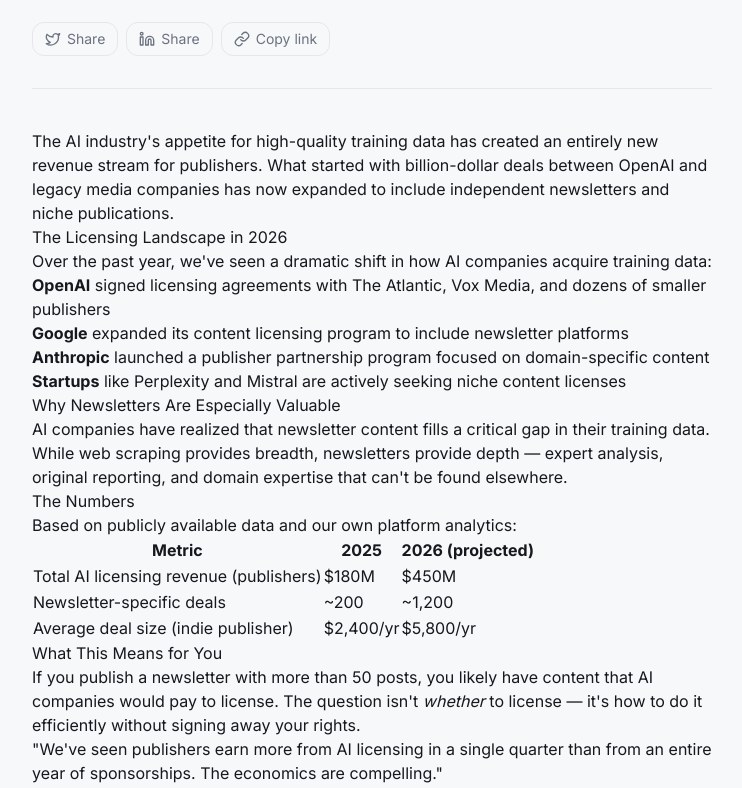
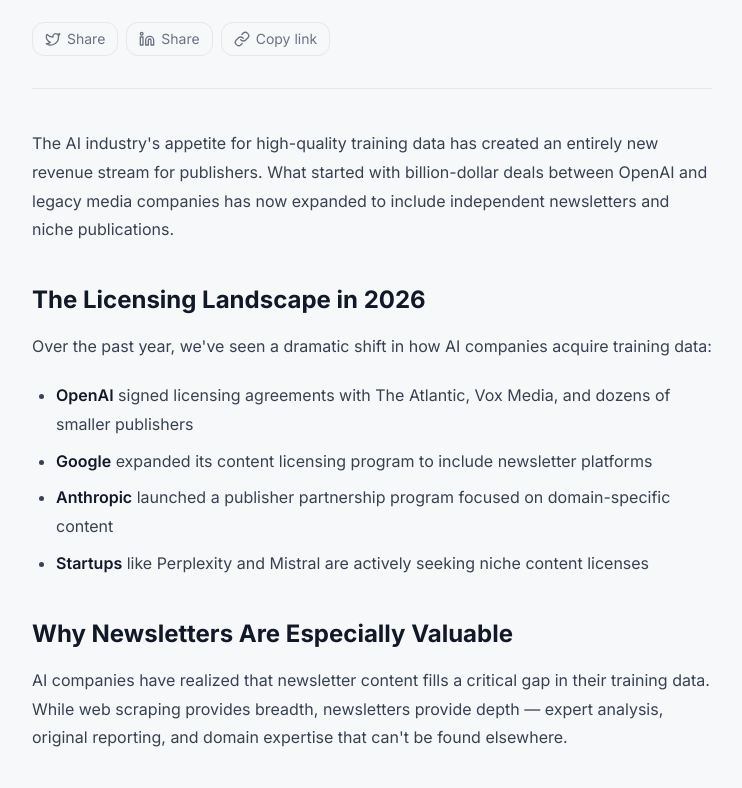
Before and after one commit to Opedd/opedd-frontend, a React (Vite) app: page /blog/ai-companies-licensing-newsletter-content in a window 1280 px wide. Shown: the part 946-1734 px from the top of the page, without its empty margins (268-1010 px from the left). Built offline with nearby package versions, Linux system fonts and the light colour scheme; the HTML template or start-up script is replaced by a standard one.

Commit message:
Add blog system with posts
Co-authored-by: Alexandre06 <34003826+Alexandre06@users.noreply.github.com>

```diff
--- a/src/index.css
+++ b/src/index.css
@@ -140,3 +140,66 @@ html {
     background-size: 40px 40px;
   }
 }
+
+/* Blog prose styles */
+.prose-blog {
+  @apply text-[#374151] leading-[1.8] text-base;
+}
+.prose-blog h2 {
+  @apply text-2xl font-bold text-[#111827] mt-10 mb-4;
+}
+.prose-blog h3 {
+  @apply text-xl font-semibold text-[#111827] mt-8 mb-3;
+}
+.prose-blog p {
+  @apply mb-5;
+}
+.prose-blog a {
+  @apply text-[#4A26ED] underline underline-offset-2 hover:text-[#3B1ED1] transition-colors;
+}
+.prose-blog ul,
+.prose-blog ol {
+  @apply mb-5 pl-6;
+}
+.prose-blog ul {
+  @apply list-disc;
+}
+.prose-blog ol {
+  @apply list-decimal;
+}
+.prose-blog li {
+  @apply mb-2;
+}
+.prose-blog strong {
+  @apply font-semibold text-[#111827];
+}
+.prose-blog blockquote {
+  @apply border-l-4 border-[#4A26ED] pl-5 py-1 my-6 italic text-[#6B7280] bg-[#F9FAFB] rounded-r-lg;
+}
+.prose-blog table {
+  @apply w-full mb-6 border-collapse rounded-lg overflow-hidden;
+}
+.prose-blog thead {
+  @apply bg-[#F3F4F6];
+}
+.prose-blog th {
+  @apply text-left text-sm font-semibold text-[#111827] px-4 py-3 border border-[#E5E7EB];
+}
+.prose-blog td {
+  @apply text-sm px-4 py-3 border border-[#E5E7EB];
+}
+.prose-blog tbody tr:nth-child(even) {
+  @apply bg-[#F9FAFB];
+}
+.prose-blog code {
+  @apply bg-[#F1F5F9] border border-[#E2E8F0] text-[#334155] font-mono text-sm px-1.5 py-0.5 rounded;
+}
+.prose-blog pre {
+  @apply bg-[#F1F5F9] border border-[#E2E8F0] text-[#334155] font-mono text-sm p-4 rounded-lg overflow-x-auto mb-5;
+}
+.prose-blog pre code {
+  @apply bg-transparent border-0 p-0;
+}
+.prose-blog em {
+  @apply italic;
+}
```
